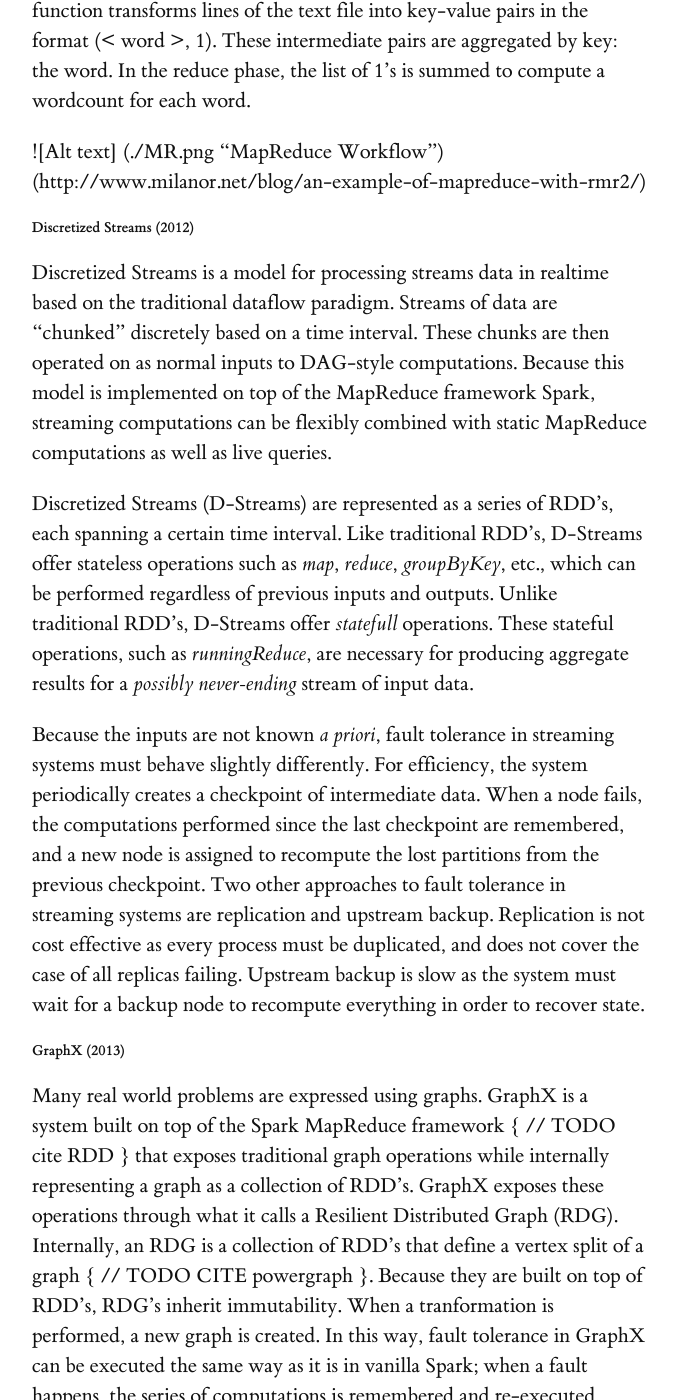
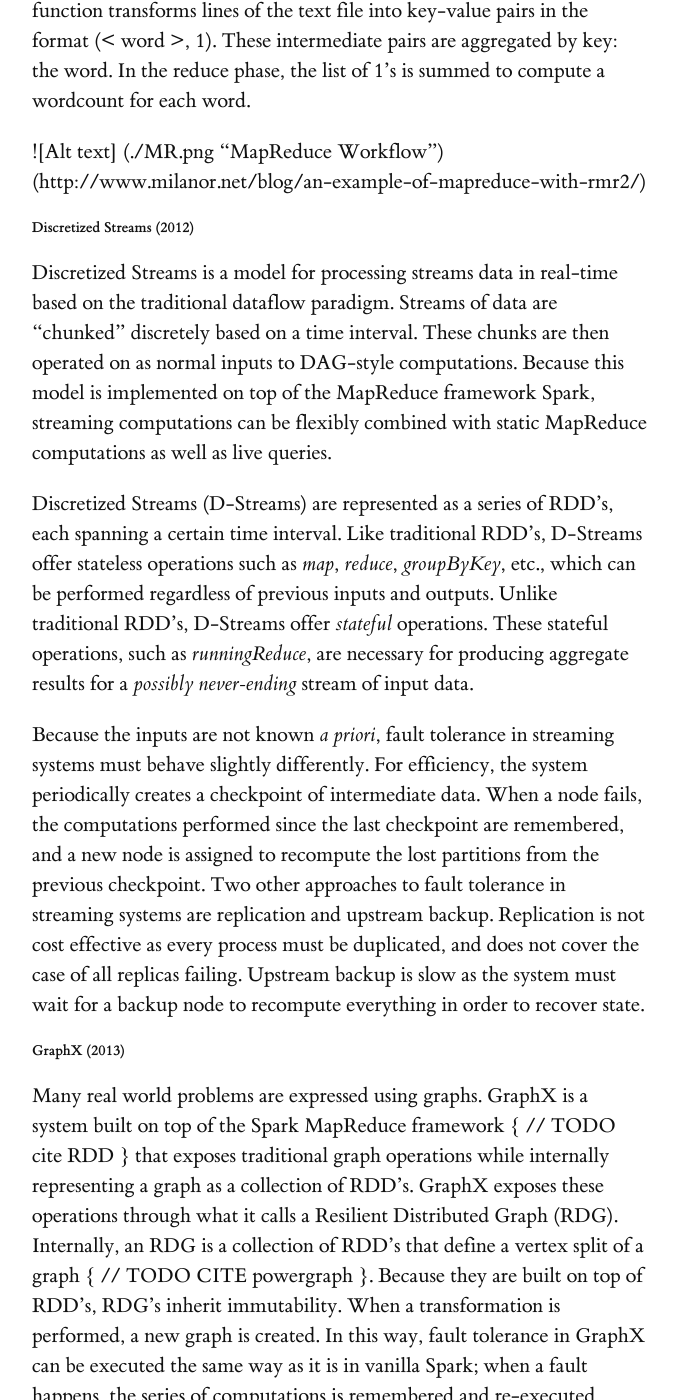
Before and after one commit to heathermiller/dist-prog-book, a Jekyll site: the page built from chapter/4/dist-langs.md, in a window 1280 px wide and 1400 px high, scrolled down 11830 px. Shown: the whole window, without its empty margins (128-806 px from the left). Built offline with Jekyll 4.4.1, drawn with Linux system fonts in a browser that asks for light colours; some web fonts are replaced; some of the changed text lies outside the part shown.

Commit message:
spell checks

```diff
--- a/chapter/4/dist-langs.md
+++ b/chapter/4/dist-langs.md
@@ -313,14 +313,14 @@ In the reduce phase, the list of 1's is summed to compute a wordcount for each w
 
 #### Discretized Streams (2012)
 
-Discretized Streams is a model for processing streams data in realtime based on the traditional dataflow paradigm.
+Discretized Streams is a model for processing streams data in real-time based on the traditional dataflow paradigm.
 Streams of data are "chunked" discretely based on a time interval.
 These chunks are then operated on as normal inputs to DAG-style computations.
 Because this model is implemented on top of the MapReduce framework Spark, streaming computations can be flexibly combined with static MapReduce computations as well as live queries.
 
 Discretized Streams (D-Streams) are represented as a series of RDD's, each spanning a certain time interval.
 Like traditional RDD's, D-Streams offer stateless operations such as *map*, *reduce*, *groupByKey*, etc., which can be performed regardless of previous inputs and outputs.
-Unlike traditional RDD's, D-Streams offer *statefull* operations.
+Unlike traditional RDD's, D-Streams offer *stateful* operations.
 These stateful operations, such as *runningReduce*, are necessary for producing aggregate results for a *possibly never-ending* stream of input data.
 
 Because the inputs are not known *a priori*, fault tolerance in streaming systems must behave slightly differently.
@@ -337,7 +337,7 @@ GraphX is a system built on top of the Spark MapReduce framework { // TODO cite
 GraphX exposes these operations through what it calls a Resilient Distributed Graph (RDG).
 Internally, an RDG is a collection of RDD's that define a vertex split of a graph { // TODO CITE powergraph }.
 Because they are built on top of RDD's, RDG's inherit immutability.
-When a tranformation is performed, a new graph is created.
+When a transformation is performed, a new graph is created.
 In this way, fault tolerance in GraphX can be executed the same way as it is in vanilla Spark; when a fault happens, the series of computations is remembered and re-executed.
 
 A key feature of GraphX is that it is a DSL library built on top of a GPL library.
```
Also changed, not shown: other parts of chapter/4/dist-langs.md (+3 -3 lines).
